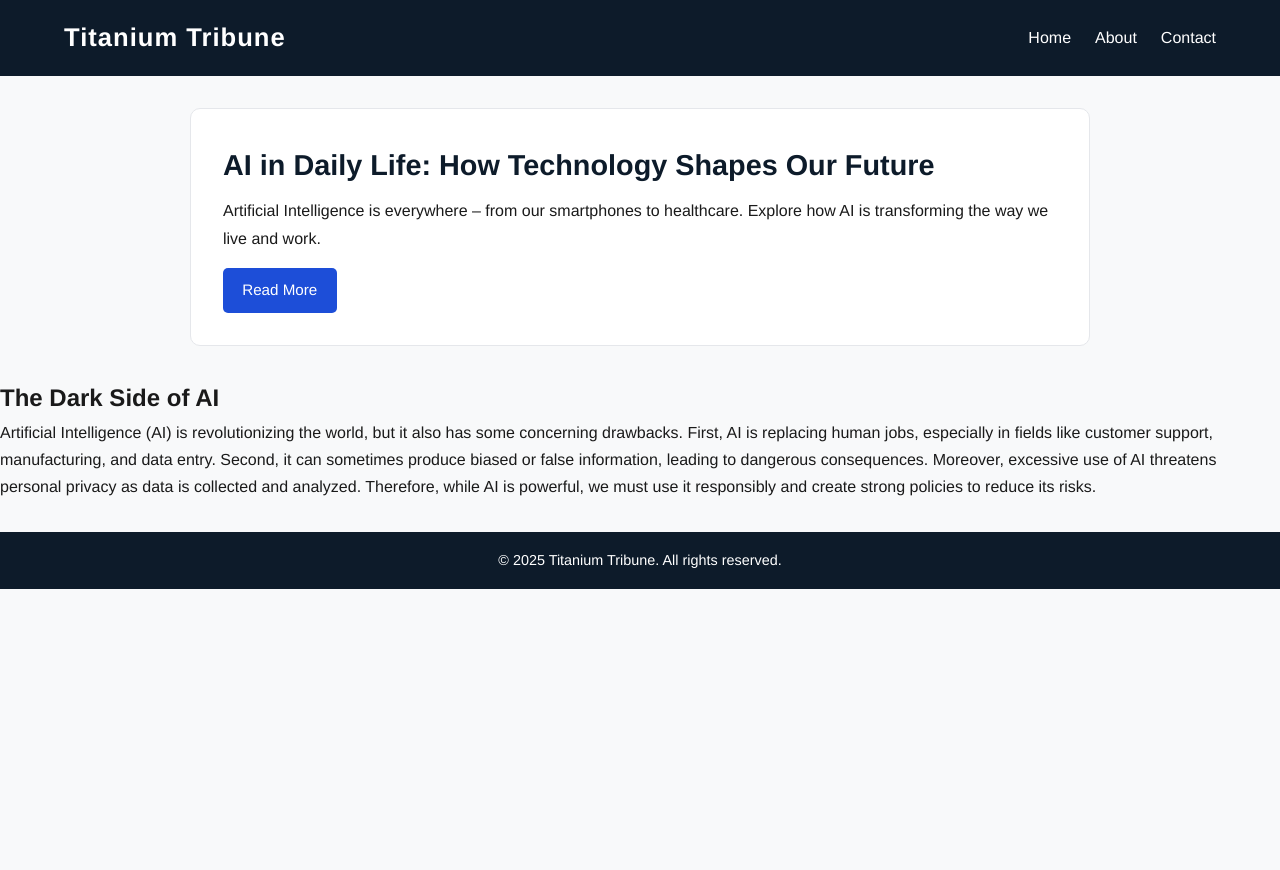
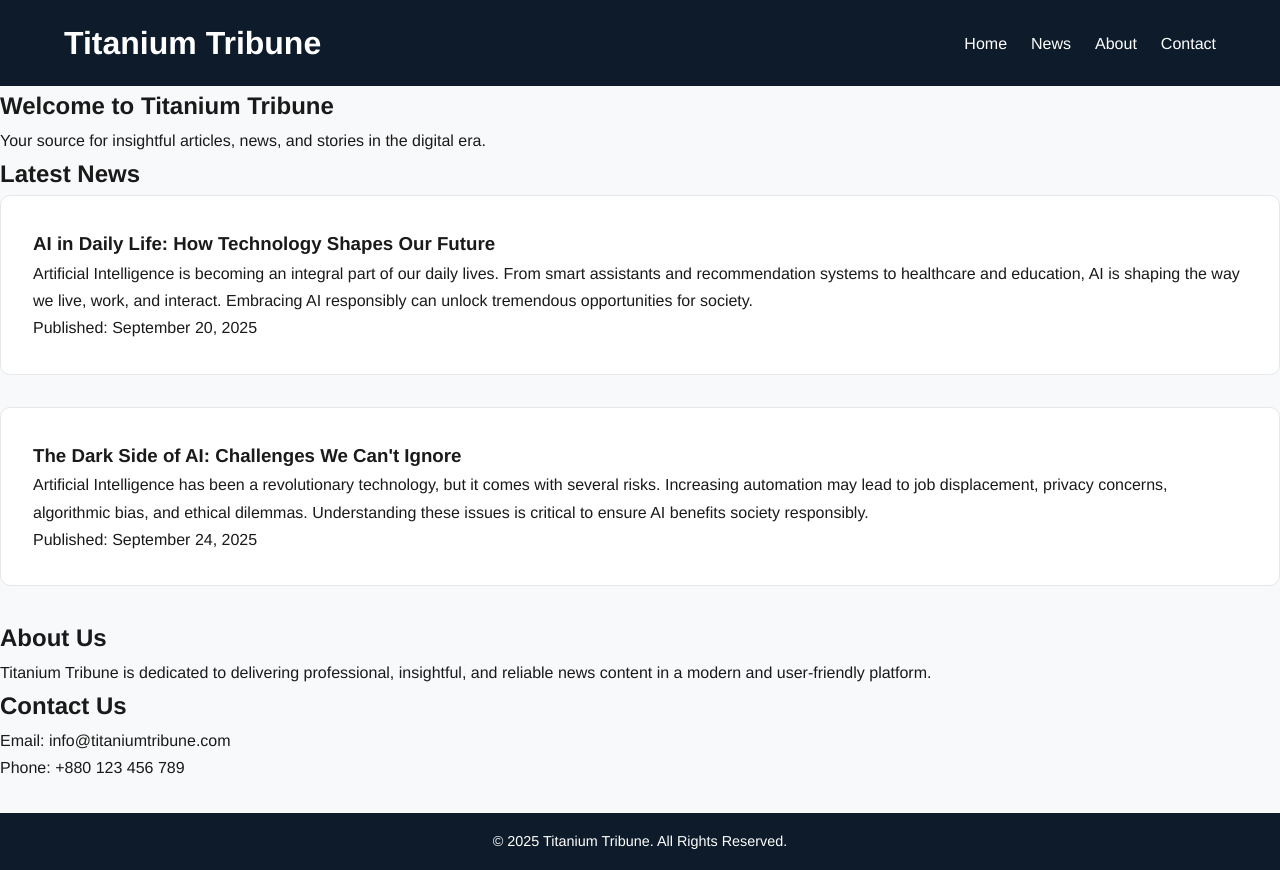
Before and after one commit to titaniumtribune/news, a plain HTML site: page index.html in a window 1280 px wide. Before the commit the page ends 800 px from the top, so only its background shows below. Drawn offline with Linux system fonts and the light colour scheme.

Commit message:
Update index.html

```diff
--- a/index.html
+++ b/index.html
@@ -3,7 +3,7 @@
 <head>
   <meta charset="UTF-8">
   <meta name="viewport" content="width=device-width, initial-scale=1.0">
-  <meta name="description" content="Titanium Tribune - A modern blogging website covering technology, lifestyle, and current affairs.">
+  <meta name="description" content="Titanium Tribune - A modern blogging platform with insightful articles and stories.">
   <title>Titanium Tribune</title>
   <link rel="stylesheet" href="style.css">
 </head>
@@ -11,43 +11,72 @@
   <!-- Header -->
   <header>
     <div class="container">
-      <h1 class="logo">Titanium Tribune</h1>
+      <h1>Titanium Tribune</h1>
       <nav>
         <ul>
-          <li><a href="index.html">Home</a></li>
-          <li><a href="about.html">About</a></li>
-          <li><a href="contact.html">Contact</a></li>
+          <li><a href="#home">Home</a></li>
+          <li><a href="#news">News</a></li>
+          <li><a href="#about">About</a></li>
+          <li><a href="#contact">Contact</a></li>
         </ul>
       </nav>
     </div>
   </header>
 
   <!-- Main Content -->
-  <main class="container">
-    <article>
-      <h2><a href="post-ai-in-daily-life.html">AI in Daily Life: How Technology Shapes Our Future</a></h2>
-      <p>Artificial Intelligence is everywhere – from our smartphones to healthcare. Explore how AI is transforming the way we live and work.</p>
-      <a href="post-ai-in-daily-life.html" class="read-more">Read More</a>
-    </article>
+  <main>
+    <!-- Home Section -->
+    <section id="home">
+      <div class="container">
+        <h2>Welcome to Titanium Tribune</h2>
+        <p>Your source for insightful articles, news, and stories in the digital era.</p>
+      </div>
+    </section>
+
+    <!-- News Section -->
+    <section id="news">
+      <div class="container">
+        <h2>Latest News</h2>
+
+        <!-- Positive AI News -->
+        <article class="news-item">
+          <h3>AI in Daily Life: How Technology Shapes Our Future</h3>
+          <p>Artificial Intelligence is becoming an integral part of our daily lives. From smart assistants and recommendation systems to healthcare and education, AI is shaping the way we live, work, and interact. Embracing AI responsibly can unlock tremendous opportunities for society.</p>
+          <p class="news-date">Published: September 20, 2025</p>
+        </article>
+
+        <!-- Negative AI News -->
+        <article class="news-item">
+          <h3>The Dark Side of AI: Challenges We Can't Ignore</h3>
+          <p>Artificial Intelligence has been a revolutionary technology, but it comes with several risks. Increasing automation may lead to job displacement, privacy concerns, algorithmic bias, and ethical dilemmas. Understanding these issues is critical to ensure AI benefits society responsibly.</p>
+          <p class="news-date">Published: September 24, 2025</p>
+        </article>
+
+      </div>
+    </section>
+
+    <!-- About Section -->
+    <section id="about">
+      <div class="container">
+        <h2>About Us</h2>
+        <p>Titanium Tribune is dedicated to delivering professional, insightful, and reliable news content in a modern and user-friendly platform.</p>
+      </div>
+    </section>
+
+    <!-- Contact Section -->
+    <section id="contact">
+      <div class="container">
+        <h2>Contact Us</h2>
+        <p>Email: info@titaniumtribune.com</p>
+        <p>Phone: +880 123 456 789</p>
+      </div>
+    </section>
   </main>
-
-  <div class="post">
-  <h2>The Dark Side of AI</h2>
-  <p>
-    Artificial Intelligence (AI) is revolutionizing the world, but it also has some
-    concerning drawbacks. First, AI is replacing human jobs, especially in fields like
-    customer support, manufacturing, and data entry. Second, it can sometimes produce
-    biased or false information, leading to dangerous consequences. Moreover, excessive
-    use of AI threatens personal privacy as data is collected and analyzed. Therefore,
-    while AI is powerful, we must use it responsibly and create strong policies to
-    reduce its risks.
-  </p>
-</div>
 
   <!-- Footer -->
   <footer>
     <div class="container">
-      <p>&copy; 2025 Titanium Tribune. All rights reserved.</p>
+      <p>&copy; 2025 Titanium Tribune. All Rights Reserved.</p>
     </div>
   </footer>
 </body>
```
